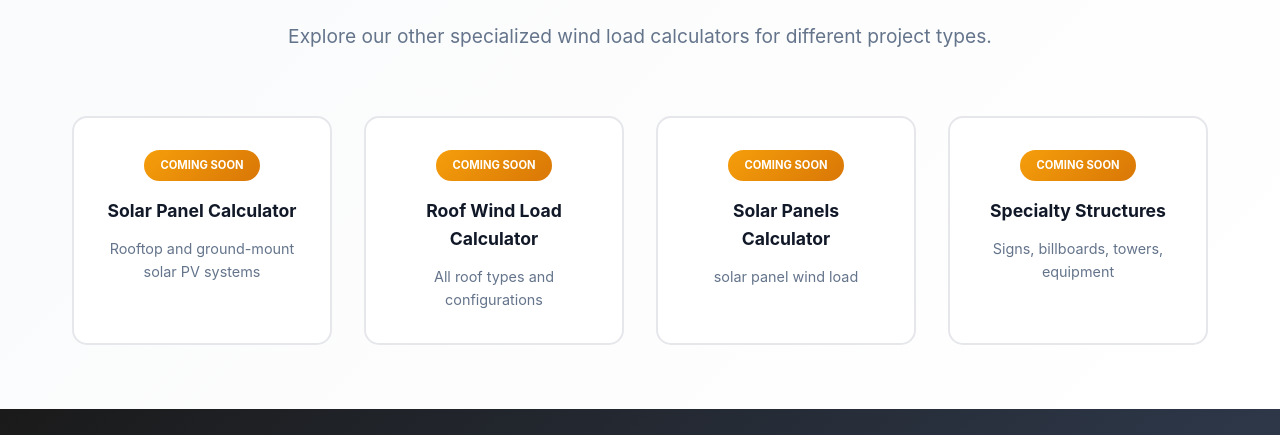
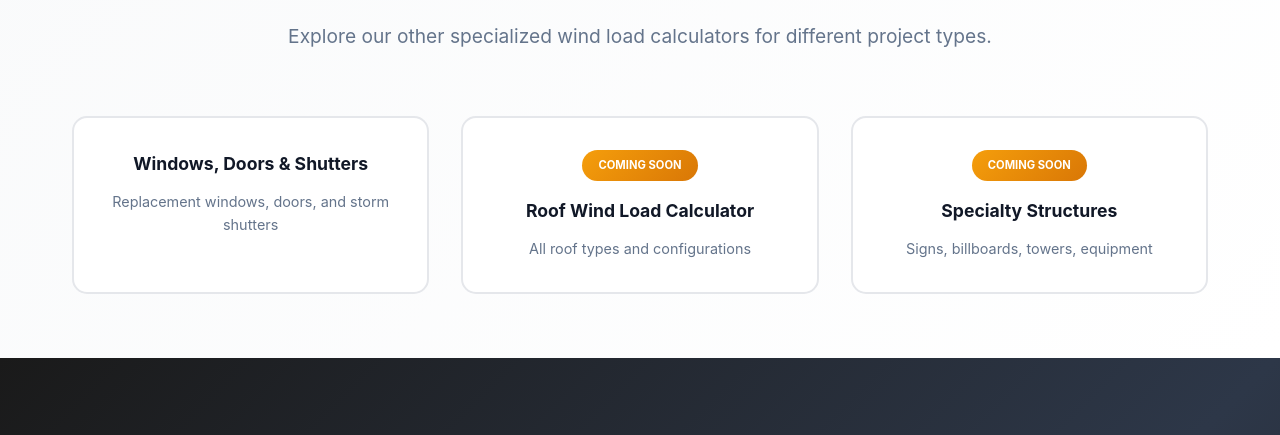
Before and after one commit to gKochmann1975/windloadsolutions001, a plain HTML site: page shop/solar-panels.html in a window 1280 px wide. Shown: the part 5754-6189 px from the top of the page. Drawn offline with Linux system fonts and the light colour scheme.

Commit message:
Fix solar-panels.html duplicate links and navigation
- Removed duplicate Solar Panels link from Related Categories section
- Removed duplicate Solar Panels link from footer
- Fixed login link to use ../login.html (was missing ../)
- Replaced duplicate solar panel card with windows-doors-shutters card

Note: This page still has wrong meta description and schema markup
(describes windows/doors instead of solar panels). Will fix in future update.

```diff
--- a/shop/solar-panels.html
+++ b/shop/solar-panels.html
@@ -1134,7 +1134,7 @@
             <!-- Header Right Side -->
             <div class="header-right">
                 <a href="../contact.html" class="header-cta primary">Let's Connect</a>
-                <a href="login.html" class="header-cta">Member Login</a>
+                <a href="../login.html" class="header-cta">Member Login</a>
                 <button class="hamburger" id="hamburger" onclick="toggleNav()">
                     <span></span>
                     <span></span>
@@ -1151,8 +1151,8 @@
     <section class="hero-section">
         <div class="video-background">
             <video class="hero-video" autoplay muted loop playsinline>
-                <source src="../videos/windows-doors-shutters.webm" type="video/webm">
-                <source src="../videos/windows-doors-shutters.mp4" type="video/mp4">
+                <source src="../videos/solar-panels.webm" type="video/webm">
+                <source src="../videos/solar-panels.mp4" type="video/mp4">
             </video>
         </div>
         <div class="video-overlay"></div>
@@ -1624,22 +1624,15 @@
             </div>
 
             <div class="related-grid">
-                <a href="solar-panels.html" class="related-card">
-                    <span class="related-badge">Coming Soon</span>
-                    <h4>Solar Panel Calculator</h4>
-                    <p>Rooftop and ground-mount solar PV systems</p>
+                <a href="windows-doors-shutters.html" class="related-card">
+                    <h4>Windows, Doors & Shutters</h4>
+                    <p>Replacement windows, doors, and storm shutters</p>
                 </a>
 
                 <a href="roofing.html" class="related-card">
                     <span class="related-badge">Coming Soon</span>
                     <h4>Roof Wind Load Calculator</h4>
                     <p>All roof types and configurations</p>
-                </a>
-
-                <a href="solar-panels.html" class="related-card">
-                    <span class="related-badge">Coming Soon</span>
-                    <h4>Solar Panels Calculator</h4>
-                    <p>solar panel wind load</p>
                 </a>
 
                 <a href="specialty.html" class="related-card">
@@ -1677,7 +1670,6 @@
                     <a href="windows-doors-shutters.html">Windows, Doors & Shutters</a>
                     <a href="solar-panels.html">Solar Panels</a>
                     <a href="roofing.html">Roofing Systems</a>
-                    <a href="solar-panels.html">Solar Panels</a>
                     <a href="specialty.html">Specialty Structures</a>
                     <a href="../asce-7-wind-load-calculator.html">ASCE 7 Calculator</a>
                 </div>
```
